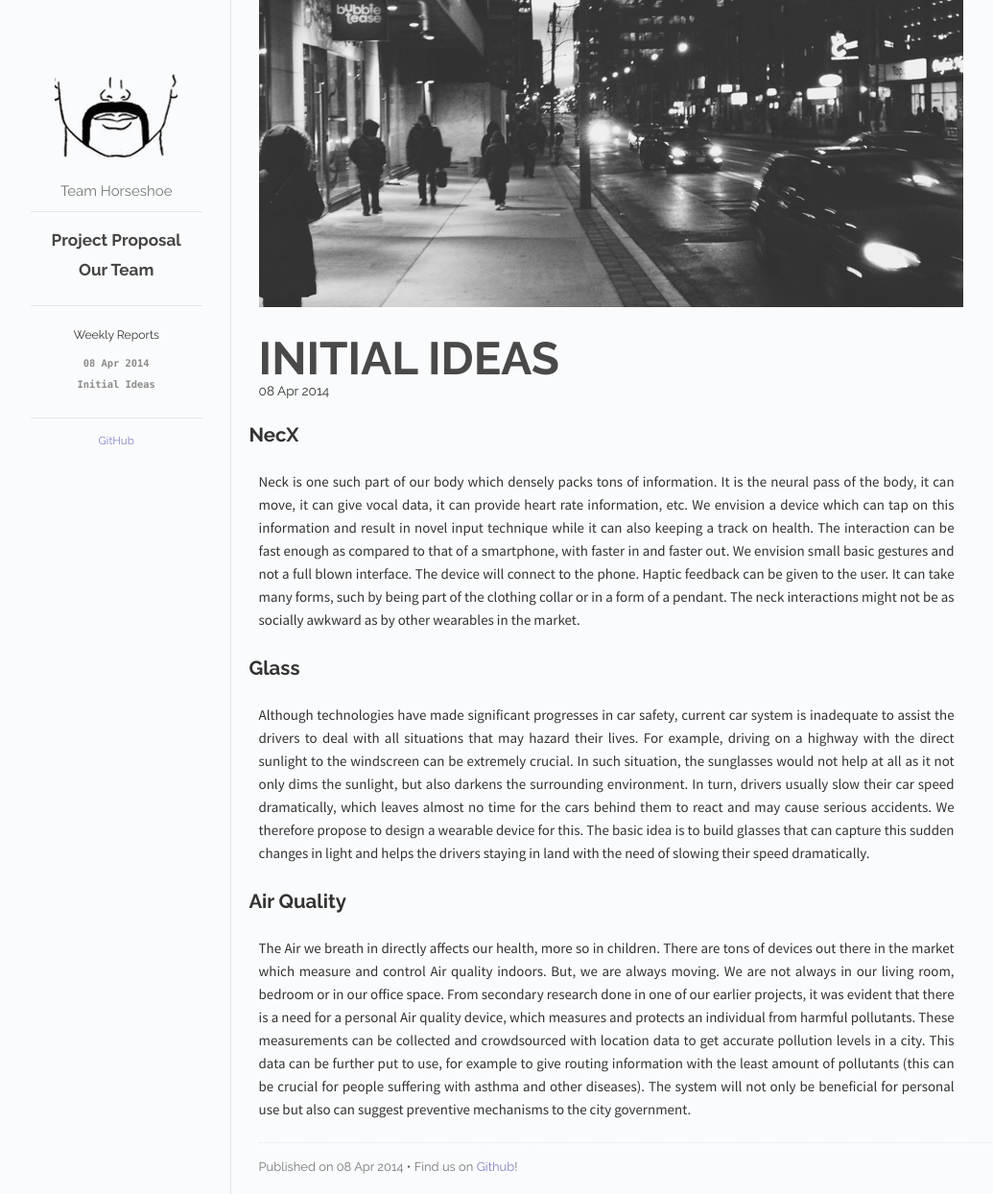
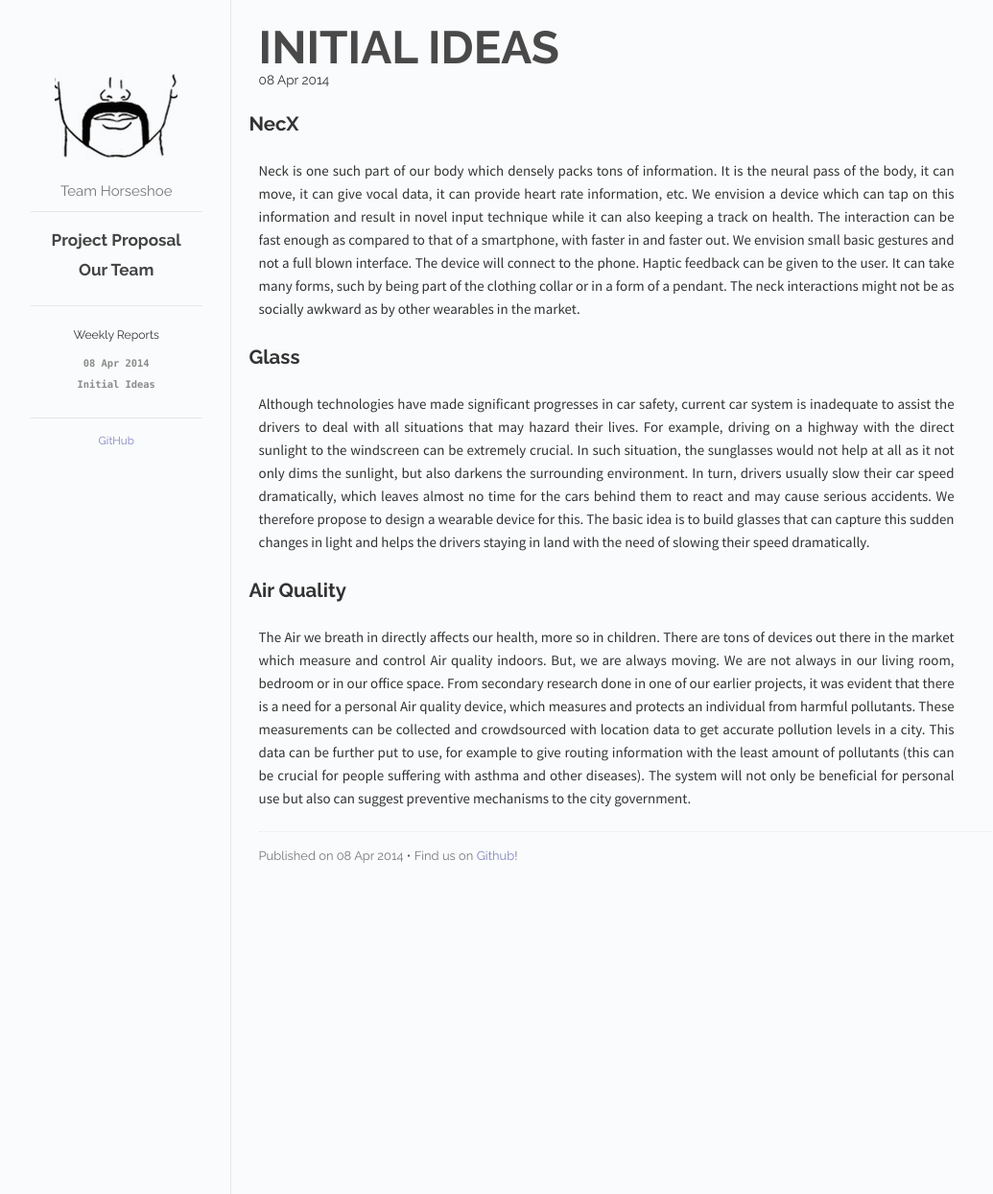
Before and after one commit to horseshoe477/horseshoe477.github.io, a Jekyll site: the page built from _posts/2014-4-8-initial-ideas.md, in a window 1280 px wide. Shown: the whole page at 96% size, without its empty margins (118-1153 px from the left). Built offline with Jekyll 4.4.1, drawn with Linux system fonts in a browser that asks for light colours; Markdown is read by kramdown in place of the engine named in the settings.

Commit message:
work with no cover picture posts

```diff
--- a/_includes/post.html
+++ b/_includes/post.html
@@ -3,9 +3,13 @@
     <img src="/images/sidebar-button.png">
   </div>
   <div id="post-info">
+
+    {% if page.cover %}
     <div id="cover-photo-container">
       <img id="cover-photo" src="/images/{{ page.cover }}">
     </div>
+    {% endif %}
+
     <div id="info-container">
       <h1 id="title">{{ page.title }}</h1>
       <span id="date">{{ page.date | date_to_string }}</a>
--- a/_posts/2014-4-8-initial-ideas.md
+++ b/_posts/2014-4-8-initial-ideas.md
@@ -1,7 +1,6 @@
 ---
 layout: post
 title: Initial Ideas
-cover: cover.jpg
 date:   2014-04-08 12:00:00
 categories: weekly-report
 ---
```
